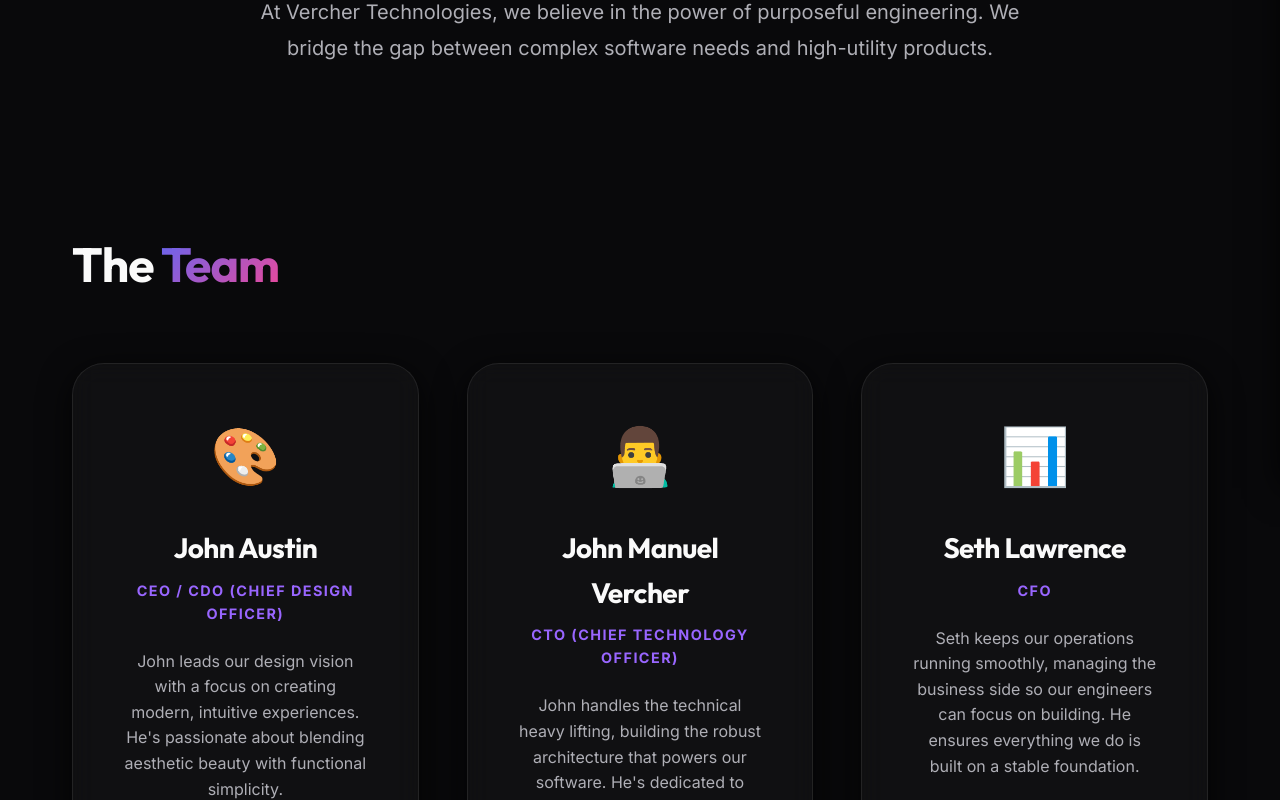
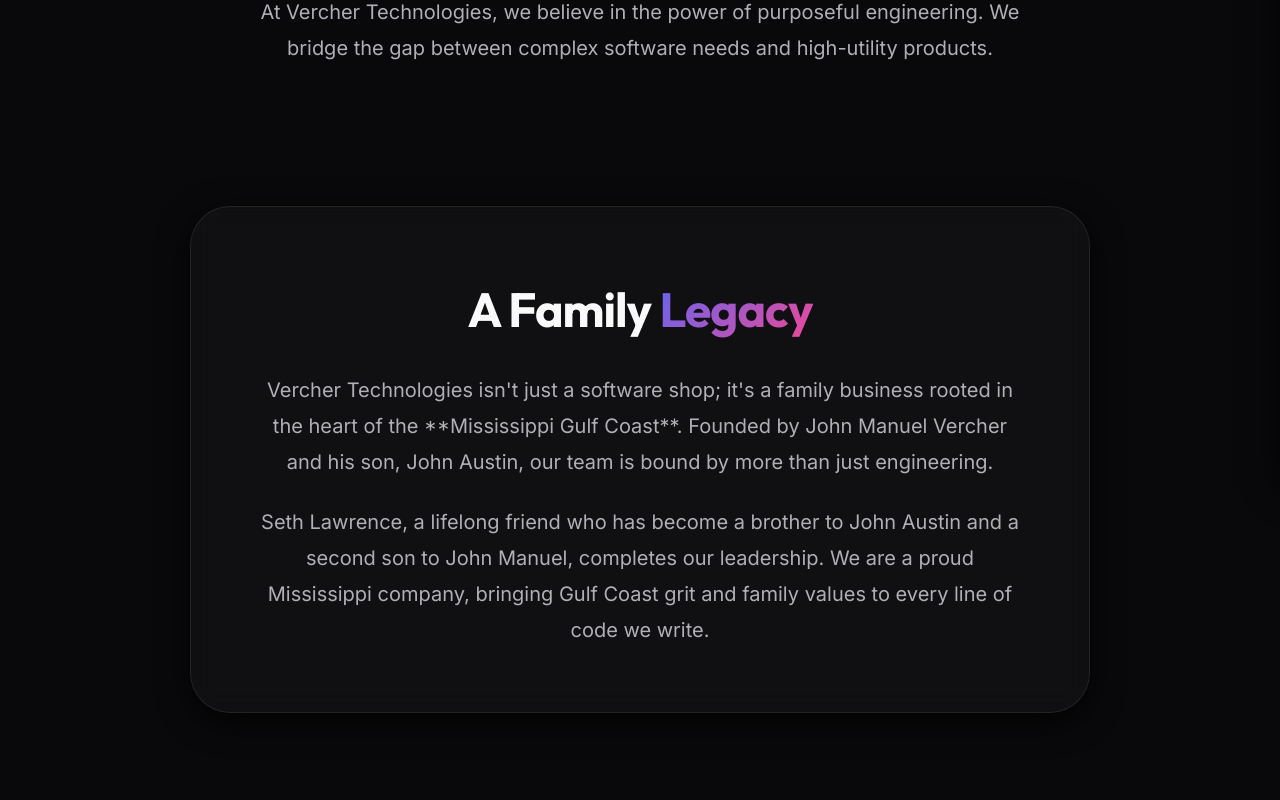
Before and after one commit to jvercher71/website, a React (Vite) app: page /about in a window 1280 px wide. Shown: the part 320-1120 px from the top of the page. Built offline with nearby package versions, Linux system fonts and the light colour scheme.

Commit message:
feat: add family heritage and gulf coast section to about page

```diff
--- a/src/pages/AboutPage.css
+++ b/src/pages/AboutPage.css
@@ -107,3 +107,38 @@
     font-size: 2.5rem;
   }
 }
+
+/* Family Heritage Section */
+.family-heritage {
+  padding: 80px 0;
+  position: relative;
+}
+
+.heritage-content {
+  padding: 4rem;
+  border-radius: 40px;
+  text-align: center;
+  max-width: 900px;
+  margin: 0 auto;
+}
+
+.heritage-content p {
+  font-size: 1.25rem;
+  line-height: 1.8;
+  color: var(--text-muted);
+  margin-top: 1.5rem;
+}
+
+.heritage-content strong {
+  color: var(--text-main);
+}
+
+@media (max-width: 768px) {
+  .heritage-content {
+    padding: 2.5rem 1.5rem;
+  }
+
+  .heritage-content p {
+    font-size: 1.1rem;
+  }
+}
--- a/src/pages/AboutPage.jsx
+++ b/src/pages/AboutPage.jsx
@@ -50,6 +50,22 @@
         </div>
       </section>
 
+      <section className="family-heritage">
+        <div className="container">
+          <div className="heritage-content glass">
+            <h2 className="section-title">A Family <span className="gradient-text">Legacy</span></h2>
+            <p>
+              Vercher Technologies isn't just a software shop; it's a family business rooted in the heart of the **Mississippi Gulf Coast**.
+              Founded by John Manuel Vercher and his son, John Austin, our team is bound by more than just engineering.
+            </p>
+            <p>
+              Seth Lawrence, a lifelong friend who has become a brother to John Austin and a second son to John Manuel, completes our leadership.
+              We are a proud Mississippi company, bringing Gulf Coast grit and family values to every line of code we write.
+            </p>
+          </div>
+        </div>
+      </section>
+
       <section className="team-section">
         <div className="container">
           <h2 className="section-title">The <span className="gradient-text">Team</span></h2>
```
